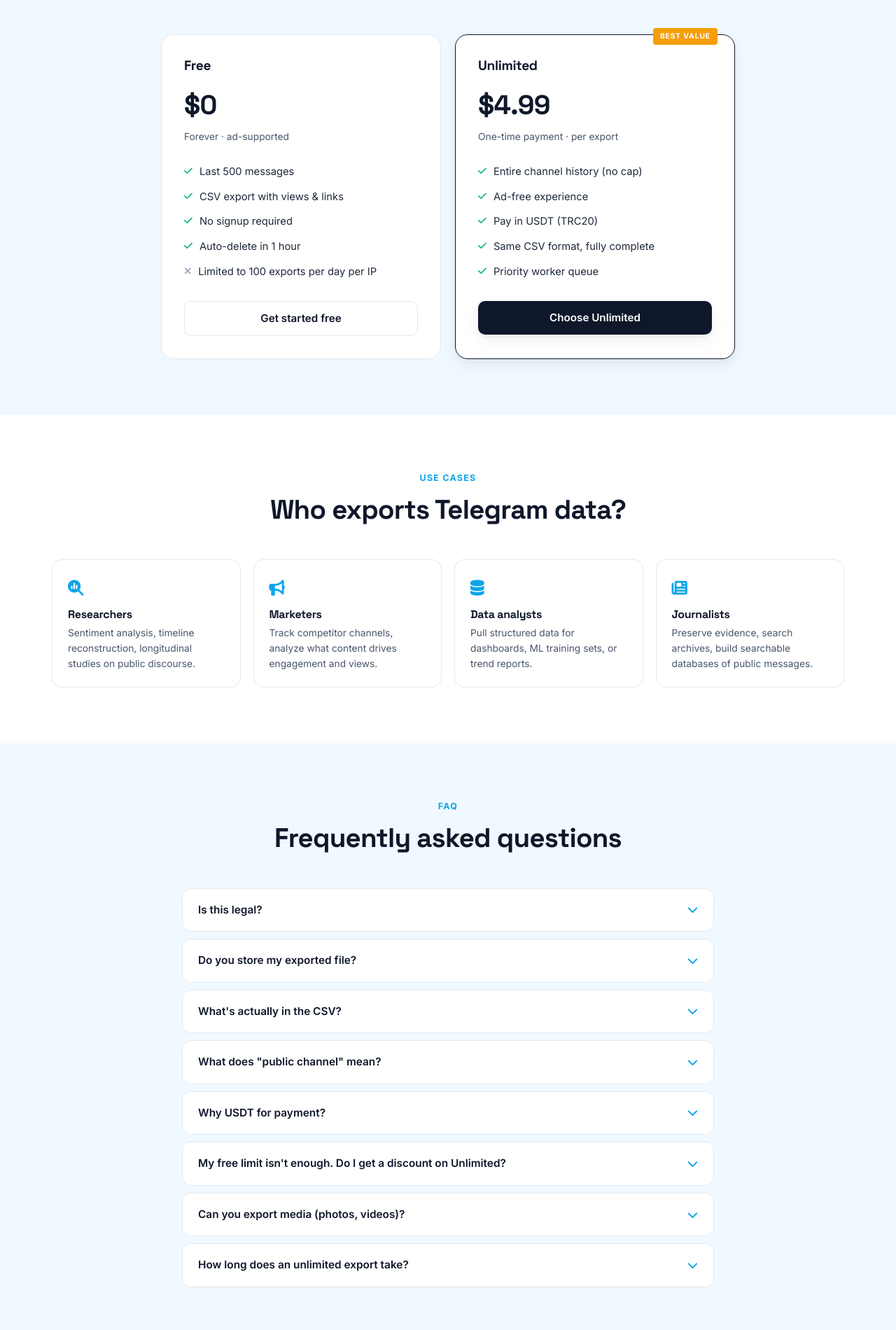
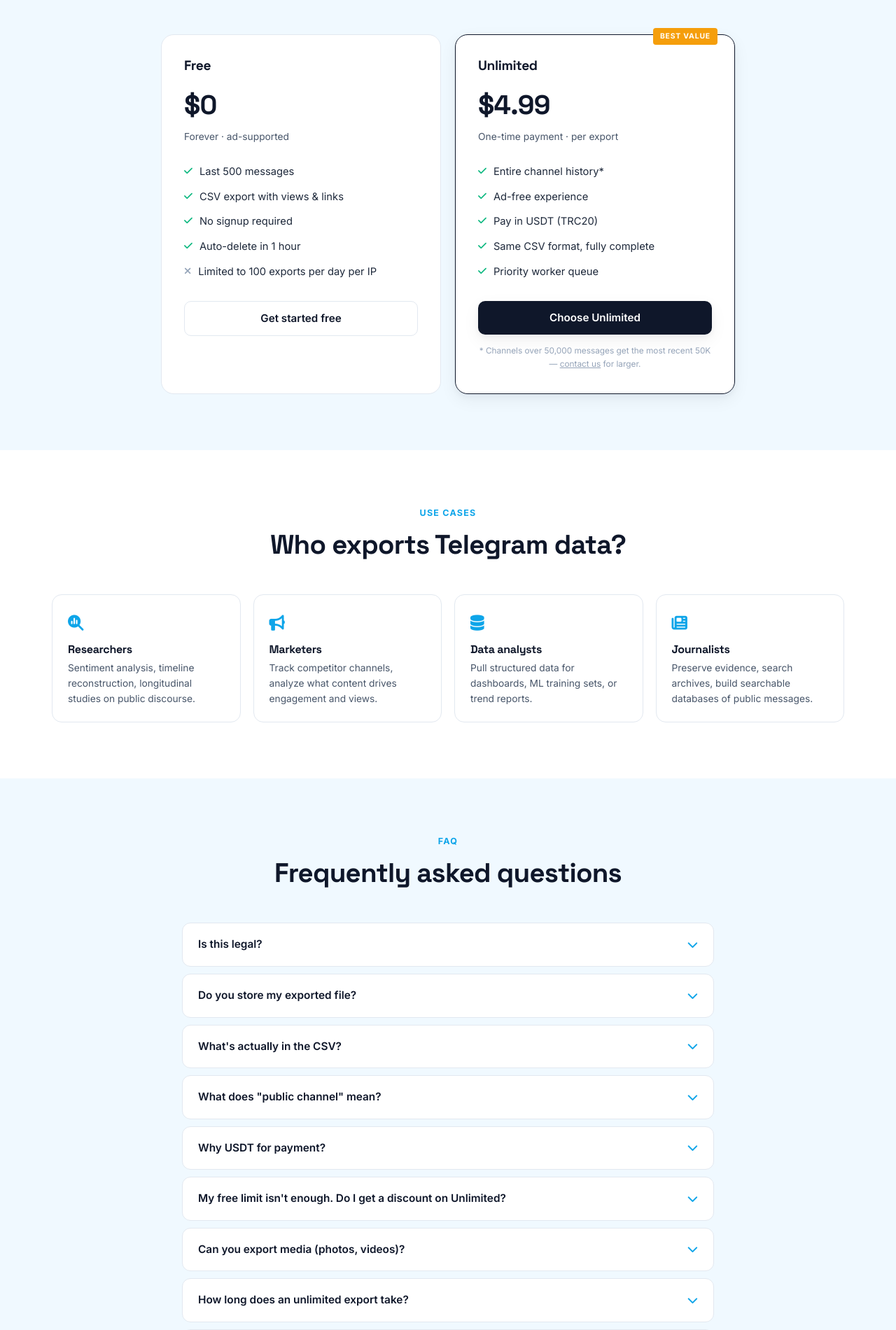
Before and after one commit to utkuyuksel/telegramtocsv, a Flask app: page / in a window 1280 px wide. Shown: the part 2994-4894 px from the top of the page at 70% size. Run offline with Flask 3, Linux system fonts and the light colour scheme; some libraries are stand-ins or nearby versions.

Commit message:
Paid tier: soft 50K message cap + total_messages tracking
Paid tier was effectively unlimited — a $5 export could scrape 500K
messages and burn a chunk of the worker pool. Adding a soft cap:

- New env var PAID_MAX_MESSAGES (default 50_000)
- scraper_engine returns (zip_path, message_count, total_count)
- app.py + telegram_bot.py unpack the new tuple, store total_count
- New Order.total_messages column (migration auto-applies)

UX touchpoints when total > cap:
- Web order status_message: "Large channel (87,432 messages). Exported
  the most recent 50,000. For the full archive, contact riven2430@."
- Bot caption: shows "(of X in the channel)" so user sees the iceberg
  under their export — natural upsell driver
- Pricing card: tiny footnote "* Channels over 50K..."
- New FAQ Q&A + matching FAQPage schema entry (9 questions now)

Strategy: protects worker pool from worst-case loads, captures big-
channel demand as a manual sales lead via email. Once we have data on
how often the cap is hit, we'll know whether to roll out tiered
pricing (50K / 500K / custom) — for now this gathers the signal.

Co-Authored-By: Claude Opus 4.7 (1M context) <noreply@anthropic.com>

```diff
--- a/app.py
+++ b/app.py
@@ -58,6 +58,7 @@ def _migrate_sqlite_schema(app):
         ("user_agent", "VARCHAR(255)"),
         ("worker_used", "VARCHAR(50)"),
         ("message_count", "INTEGER DEFAULT 0"),
+        ("total_messages", "INTEGER DEFAULT 0"),
         ("completed_at", "DATETIME"),
     ]
 
@@ -144,12 +145,15 @@ def _run_scraping(app_context, order_id):
             target_token = order.token
             tier = order.tier
 
-        limit = None if tier == "paid" else config.FREE_MESSAGE_LIMIT
+        # Paid tier: soft cap at PAID_MAX_MESSAGES (default 50k); free: FREE_MESSAGE_LIMIT.
+        # Channels larger than the cap get the most recent N messages plus a
+        # "contact us for the full archive" note (handled at delivery).
+        limit = config.PAID_MAX_MESSAGES if tier == "paid" else config.FREE_MESSAGE_LIMIT
 
         loop = asyncio.new_event_loop()
         asyncio.set_event_loop(loop)
         try:
-            result_path, message_count = loop.run_until_complete(
+            result_path, message_count, total_count = loop.run_until_complete(
                 process_scraping(
                     target_link,
                     target_token,
@@ -162,15 +166,24 @@ def _run_scraping(app_context, order_id):
             loop.close()
 
         if result_path and os.path.exists(result_path):
+            # If paid tier hit the cap, append a note to the status message
+            status_msg = "File ready!"
+            if tier == "paid" and total_count > message_count:
+                status_msg = (
+                    f"Large channel ({total_count:,} messages). "
+                    f"Exported the most recent {message_count:,}. "
+                    f"For the full archive, contact riven2430@gmail.com."
+                )
             _safe_db_commit(
                 app_context,
                 order_id,
                 {
                     "status": "completed",
                     "progress": 100,
-                    "status_message": "File ready!",
+                    "status_message": status_msg,
                     "file_path": result_path,
                     "message_count": message_count,
+                    "total_messages": total_count,
                     "completed_at": datetime.utcnow(),
                 },
             )
@@ -182,6 +195,7 @@ def _run_scraping(app_context, order_id):
                     "status": "failed",
                     "status_message": "Could not fetch Telegram data. Channel may be private or empty.",
                     "message_count": message_count,
+                    "total_messages": total_count,
                 },
             )
     except Exception:
--- a/config.py
+++ b/config.py
@@ -52,6 +52,9 @@ ADMIN_PASSWORD = os.environ.get("ADMIN_PASSWORD", "changeme")
 # --- Pricing / Hybrid model ---
 FREE_MESSAGE_LIMIT = _int("FREE_MESSAGE_LIMIT", 500)
 PAID_PRICE_USDT = _float("PAID_PRICE_USDT", 4.99)
+# Soft cap on paid tier — channels larger than this get the most recent N messages
+# + a "contact us for full archive" note. Protects worker pool from massive jobs.
+PAID_MAX_MESSAGES = _int("PAID_MAX_MESSAGES", 50000)
 WALLET_ADDRESS = os.environ.get("WALLET_ADDRESS", "")
 
 # --- Limits ---
--- a/models.py
+++ b/models.py
@@ -29,6 +29,8 @@ class Order(db.Model):
     user_agent = db.Column(db.String(255), nullable=True)
     worker_used = db.Column(db.String(50), nullable=True)
     message_count = db.Column(db.Integer, default=0)
+    # Total messages in the channel (may exceed message_count if hit paid cap)
+    total_messages = db.Column(db.Integer, default=0)
 
     # State machine: queued, awaiting_payment, processing, completed, failed
     status = db.Column(db.String(30), default="queued")
@@ -54,6 +56,7 @@ class Order(db.Model):
             "status_message": self.status_message,
             "worker_used": self.worker_used,
             "message_count": self.message_count,
+            "total_messages": self.total_messages,
             "ip_address": self.ip_address,
             "created_at": self.created_at.strftime("%Y-%m-%d %H:%M:%S") if self.created_at else None,
             "completed_at": self.completed_at.strftime("%Y-%m-%d %H:%M:%S") if self.completed_at else None,
--- a/templates/index.html
+++ b/templates/index.html
@@ -147,6 +147,14 @@
                     "@type": "Answer",
                     "text": "Roughly 1,000 messages per 5 seconds on average. A 50,000-message channel takes about 4-5 minutes. Larger channels are slower because we rotate through multiple worker accounts to avoid rate limits."
                 }
+            },
+            {
+                "@type": "Question",
+                "name": "What about very large channels (over 50,000 messages)?",
+                "acceptedAnswer": {
+                    "@type": "Answer",
+                    "text": "The standard Unlimited tier exports the most recent 50,000 messages of any channel, which covers the vast majority of public channels in full. For channels larger than that, email riven2430@gmail.com with the channel link and we'll send a custom quote based on the size."
+                }
             }
         ]
     }
@@ -1172,13 +1180,16 @@
                 <div class="price">${{ '%.2f' % paid_price }}</div>
                 <div class="price-sub">One-time payment · per export</div>
                 <ul class="feat-list">
-                    <li><i class="fa-solid fa-check"></i> Entire channel history (no cap)</li>
+                    <li><i class="fa-solid fa-check"></i> Entire channel history*</li>
                     <li><i class="fa-solid fa-check"></i> Ad-free experience</li>
                     <li><i class="fa-solid fa-check"></i> Pay in USDT (TRC20)</li>
                     <li><i class="fa-solid fa-check"></i> Same CSV format, fully complete</li>
                     <li><i class="fa-solid fa-check"></i> Priority worker queue</li>
                 </ul>
                 <a href="#tool" class="btn btn-primary" style="width:100%; justify-content:center;">Choose Unlimited</a>
+                <p style="margin: 14px 0 0; font-size: 0.74rem; color: var(--muted-2); text-align: center;">
+                    * Channels over 50,000 messages get the most recent 50K — <a href="#faq" style="color: var(--muted-2); text-decoration: underline;">contact us</a> for larger.
+                </p>
             </div>
         </div>
     </div>
@@ -1255,6 +1266,10 @@
             <div class="faq-item">
                 <div class="faq-q">How long does an unlimited export take? <i class="fa-solid fa-chevron-down"></i></div>
                 <div class="faq-a"><p>Roughly 1,000 messages per 5 seconds on average. A 50,000-message channel takes about 4-5 minutes. Larger channels are slower because we rotate through multiple worker accounts to avoid rate limits.</p></div>
+            </div>
+            <div class="faq-item">
+                <div class="faq-q">What about very large channels (over 50,000 messages)? <i class="fa-solid fa-chevron-down"></i></div>
+                <div class="faq-a"><p>The standard Unlimited tier exports the most recent 50,000 messages of any channel — which covers the vast majority of public channels in full. For channels larger than that (some news channels and crypto signal channels reach hundreds of thousands of posts), email <a href="mailto:riven2430@gmail.com">riven2430@gmail.com</a> with the channel link and we'll send a custom quote based on the size. We do the larger jobs manually so the worker pool stays healthy for everyone.</p></div>
             </div>
         </div>
     </div>
```
Also changed, not shown: scraper_engine.py (+12 -7 lines), telegram_bot.py (+16 -5 lines), 1 other file.
